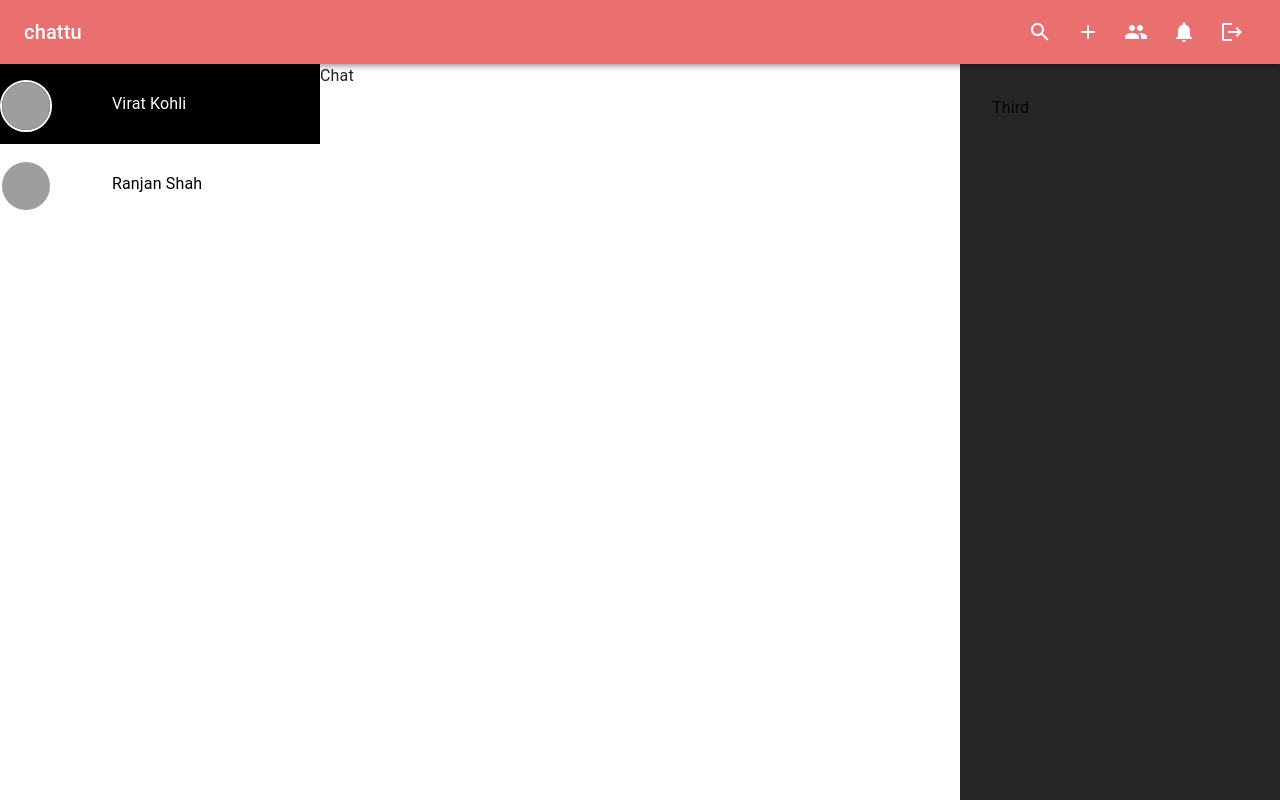
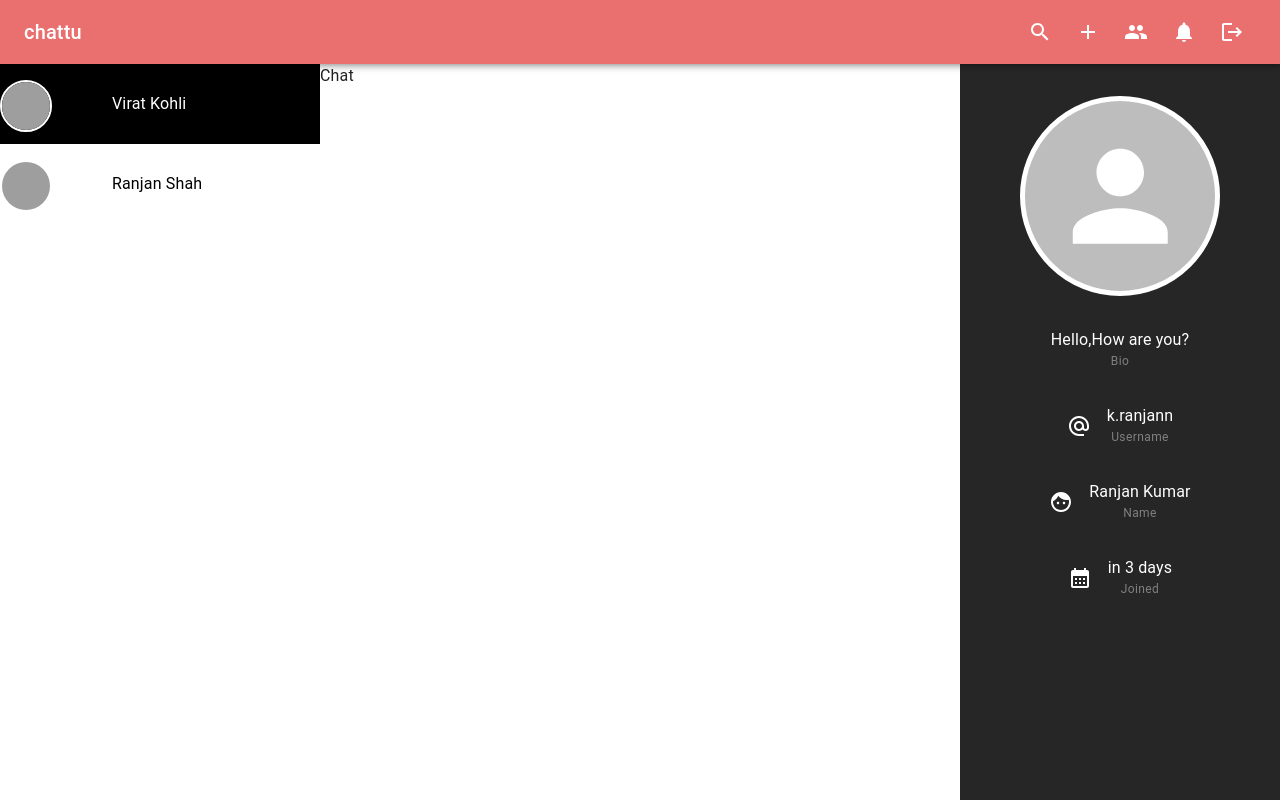
Before and after one commit to ranjannkumar/Chat-Application, a React (Vite) app in the folder client/: page /chat/1 in a window 1280 px wide. Built offline with nearby package versions, Linux system fonts and the light colour scheme; grey boxes are pictures that could not be loaded.

Commit message:
profile section added

```diff
--- a/client/src/components/layout/AppLayout.jsx
+++ b/client/src/components/layout/AppLayout.jsx
@@ -5,6 +5,7 @@
 import ChatList from '../specific/ChatList'
 import { sampleChats } from '../../constants/sampleData'
 import { useParams } from 'react-router-dom'
+import Profile from '../specific/Profile'
 
 const AppLayout = () =>WrappedComponent=> {
   return (props)=>{
@@ -57,7 +58,7 @@
               bgcolor: "rgba(0,0,0,0.85)",
             }}
           >
-            Third
+            <Profile />
           </Grid>
         </Grid>
       </>
--- a/client/src/components/specific/ChatList.jsx
+++ b/client/src/components/specific/ChatList.jsx
@@ -16,7 +16,7 @@
   handleDeleteChat,
 }) => {
   return (
-    <Stack width={w} direction={"column"}>
+    <Stack width={w} direction={"column"} overflow={"auto"} height={"100%"}>
       {
         chats?.map((data,index)=>{
           const{avatar,_id,name,groupChat,members}=data
--- /dev/null
+++ b/client/src/components/specific/Profile.jsx
@@ -0,0 +1,59 @@
+import { Avatar,Stack, Typography } from '@mui/material'
+import React from 'react'
+import{
+  Face as FaceIcon,
+  AlternateEmail as UserNameIcon,
+  CalendarMonth as CalendarIcon
+} from '@mui/icons-material'
+import moment from "moment"
+
+const Profile = () => {
+  return (
+    <Stack
+      spacing={"2rem"}
+      direction={"column"}
+      alignItems={"center"}
+     >
+      <Avatar
+         sx={{
+          width: 200,
+          height: 200,
+          objectFit: "contain",
+          marginBottom: "1rem",
+          border: "5px solid white",
+         }}
+      />
+      <ProfileCard heading={"Bio"} text={"Hello,How are you?"} />
+      <ProfileCard heading={"Username"} text={"k.ranjann"} Icon={<UserNameIcon />} />
+      <ProfileCard heading={"Name"} text={"Ranjan Kumar"} Icon={<FaceIcon />} />
+      <ProfileCard heading={"Joined"} text={moment("2024-07-10T00:00:00.000Z").fromNow()} Icon={<CalendarIcon />} />
+
+
+
+    </Stack>
+  )
+}
+
+const ProfileCard=({text,Icon,heading}) =>(
+  <Stack
+     direction={"row"}
+     alignItems={"center"}
+     spacing={"1rem"}
+     color={"white"}
+     textAlign={"center"}
+    >
+     {
+      Icon && Icon
+     }
+     <Stack>
+      <Typography variant='body1'>{text}</Typography>
+      <Typography color={"gray"} variant='caption'>
+        {heading}
+      </Typography>
+
+
+     </Stack>
+  </Stack>
+)
+
+export default Profile
```
